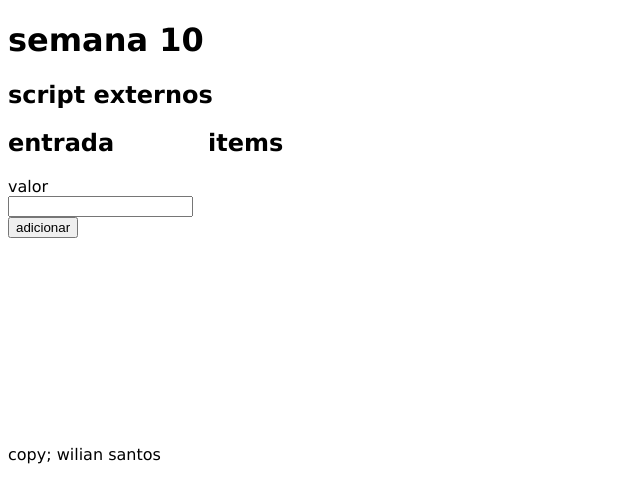
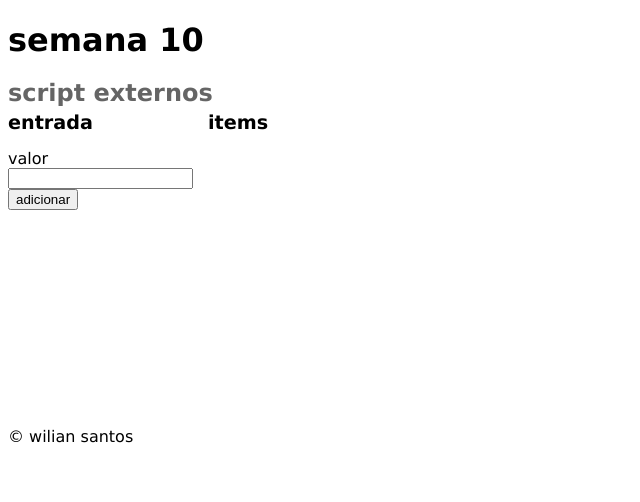
Before and after one commit to ufjf-dcc121/ufjf-dcc121-2023-1-atv10-Wilian2012, a plain HTML site: page inde.html in a window 1280 px wide. Shown: the whole page, without its empty margins (0-640 px from the left). Drawn offline with Linux system fonts and the light colour scheme.

Commit message:
modoficaçao do cabeçalho

```diff
--- a/estilo.css
+++ b/estilo.css
@@ -3,6 +3,13 @@ html{
 }
 main{
     display: flex;
+}
+header h1{
+    margin-bottom: 0;
+}
+header h2{
+    margin-bottom: 0.2rem;
+    opacity: 0.6;
 }
 #formulario, #items {
     width: 200px;
@@ -12,4 +19,5 @@ main{
 }
 section>h1{
     margin-top: 0;
+    font-size: 1.2rem;
 }
--- a/inde.html
+++ b/inde.html
@@ -32,7 +32,7 @@
     </main>
 
     <footer>
-        <p>copy; wilian santos</p>
+        <p>&copy; wilian santos</p>
     </footer>
 </body>
 </html>
```
